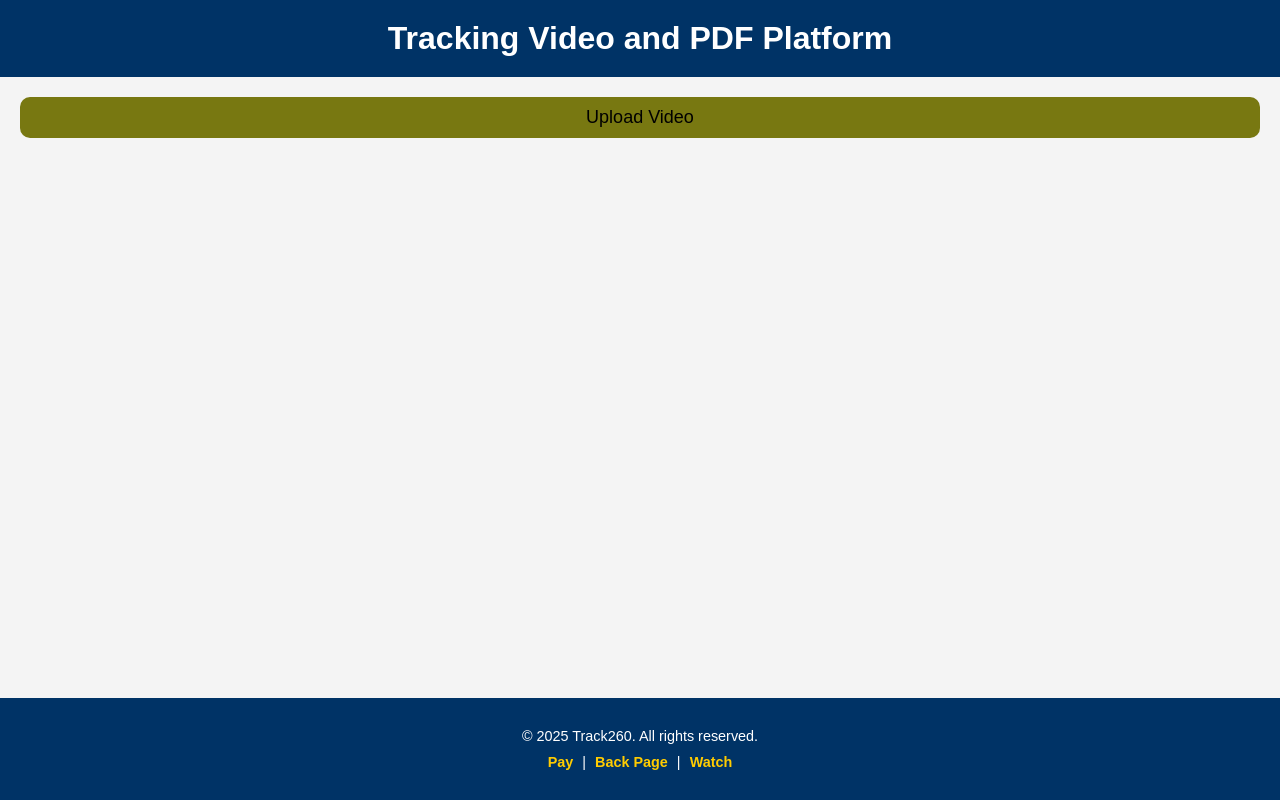
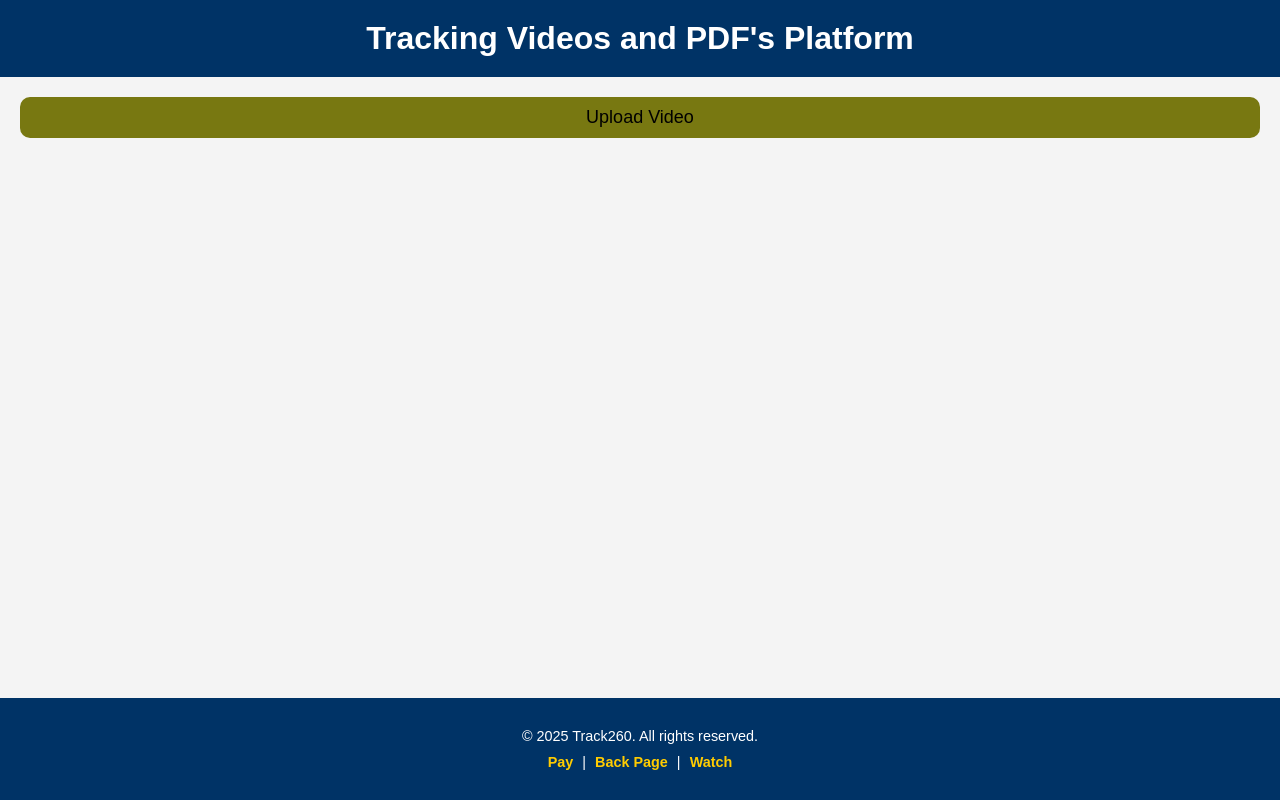
Before and after one commit to GopeAnalytics/Pay-as-you-view-Website, a plain HTML site: page video.html in a window 1280 px wide. Drawn offline with Linux system fonts and the light colour scheme.

Commit message:
Update video.html

```diff
--- a/video.html
+++ b/video.html
@@ -122,7 +122,7 @@
 </head>
 <body>
     <header>
-        <h1>Tracking Video and PDF Platform</h1>
+        <h1>Tracking Videos and PDF's Platform</h1>
     </header>
     <button class="upload-btn" onclick="verifyAdmin()">Upload Video</button>
     <input type="file" id="videoUpload" accept="video/*" style="display:none" onchange="handleVideoUpload(event)">
```
